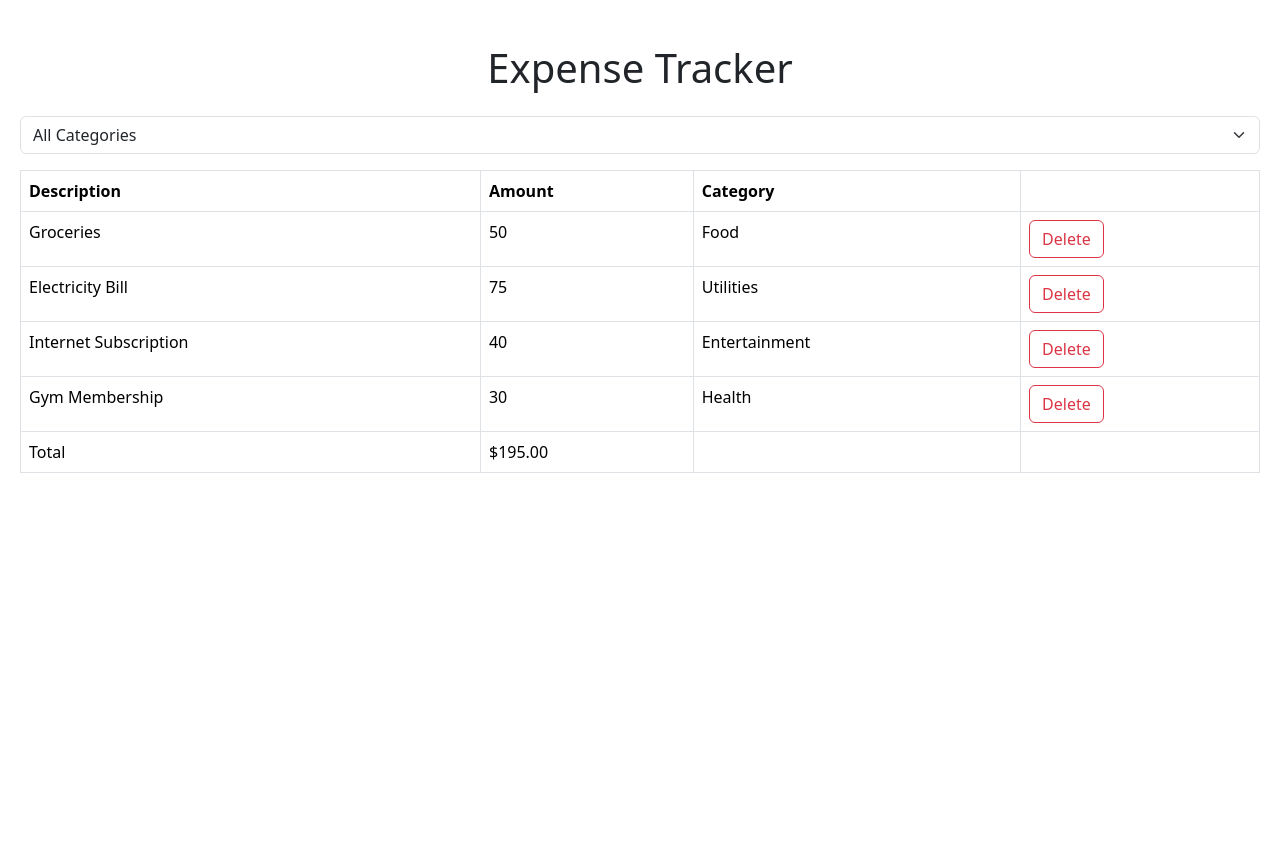
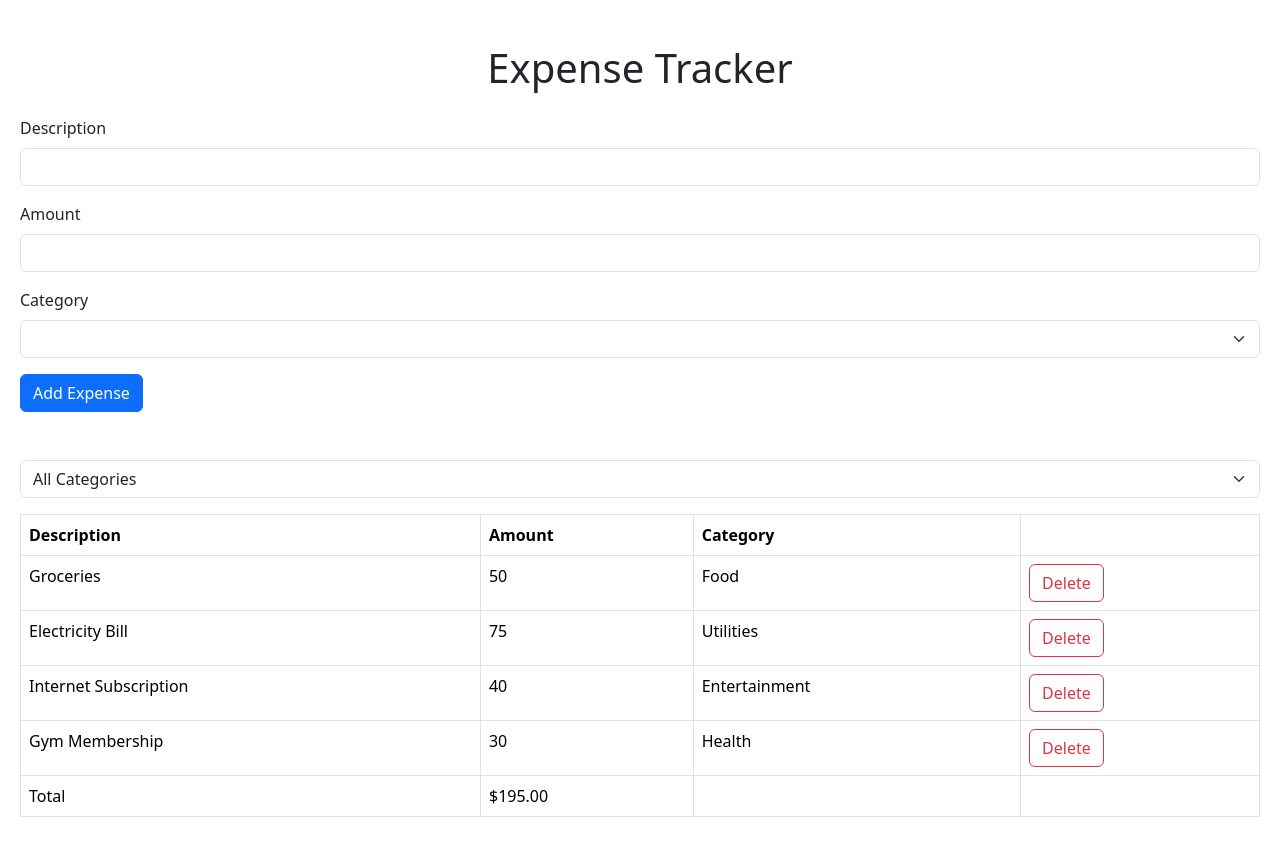
Before and after one commit to DevAhmedKhalil/mosh-react-app, a React (Vite) app: page / in a window 1280 px wide. Before the commit the page ends 800 px from the top, so only its background shows below. Built offline with nearby package versions, Linux system fonts and the light colour scheme.

Commit message:
sec-6: building expense form

```diff
--- a/src/App.tsx
+++ b/src/App.tsx
@@ -1,6 +1,9 @@
 import { useState } from "react";
 import ExpenseList from "./expense-tracker/components/ExpenseList";
 import ExpenseFilter from "./expense-tracker/components/ExpenseFilter";
+import ExpenseForm from "./expense-tracker/components/ExpenseForm";
+
+export const cagegories = ["Food", "Utilities", "Health", "Entertainment"];
 
 function App() {
   const [selectedCategory, setSelectedCategory] = useState("");
@@ -33,6 +36,9 @@
   return (
     <div>
       <h1 className="text-center my-4">Expense Tracker</h1>
+      <div className="mb-5">
+        <ExpenseForm />
+      </div>
       <div className="mb-3">
         <ExpenseFilter
           onSelectCategory={(category) => {
--- a/src/expense-tracker/components/ExpenseFilter.tsx
+++ b/src/expense-tracker/components/ExpenseFilter.tsx
@@ -1,4 +1,5 @@
 import React from "react";
+import { cagegories } from "../../App";
 
 interface Props {
   onSelectCategory: (category: string) => void;
@@ -11,10 +12,11 @@
       onChange={(e) => onSelectCategory(e.target.value)}
     >
       <option value="all">All Categories</option>
-      <option value="food">Food</option>
-      <option value="utilities">Utilities</option>
-      <option value="health">Health</option>
-      <option value="entertainment">Entertainment</option>
+      {cagegories.map((category) => (
+        <option key={category} value={category}>
+          {category}
+        </option>
+      ))}
     </select>
   );
 };
--- /dev/null
+++ b/src/expense-tracker/components/ExpenseForm.tsx
@@ -0,0 +1,40 @@
+import React from "react";
+import { cagegories } from "../../App";
+
+const ExpenseForm = () => {
+  return (
+    <form>
+      <div className="mb-3">
+        <label htmlFor="description" className="form-label">
+          Description
+        </label>
+        <input id="description" type="text" className="form-control" />
+      </div>
+
+      <div className="mb-3">
+        <label htmlFor="amount" className="form-label">
+          Amount
+        </label>
+        <input id="amount" type="number" className="form-control" />
+      </div>
+
+      <div className="mb-3">
+        <label htmlFor="category" className="form-label">
+          Category
+        </label>
+        <select id="category" className="form-select">
+          <option value=""></option>
+          {cagegories.map((category) => (
+            <option key={category} value={category}>
+              {category}
+            </option>
+          ))}
+        </select>
+      </div>
+
+      <button className="btn btn-primary">Add Expense</button>
+    </form>
+  );
+};
+
+export default ExpenseForm;
```
